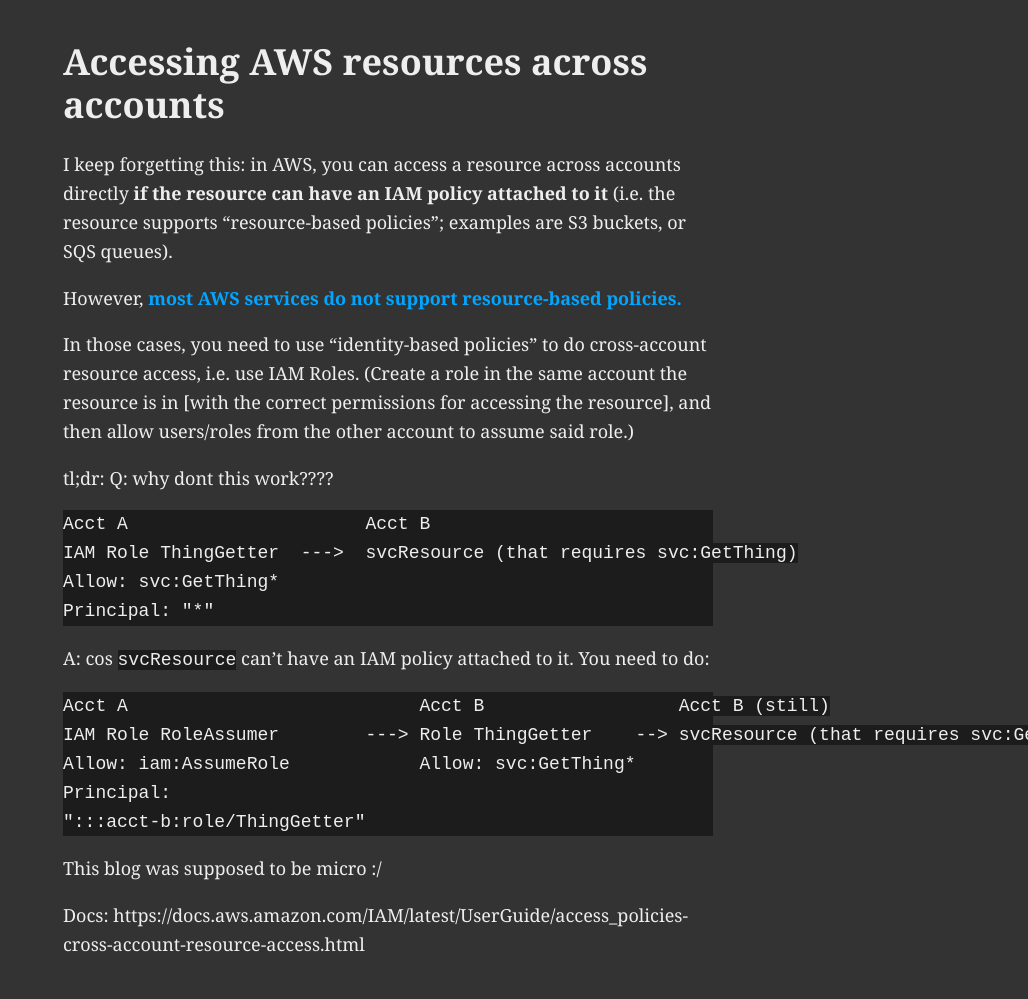
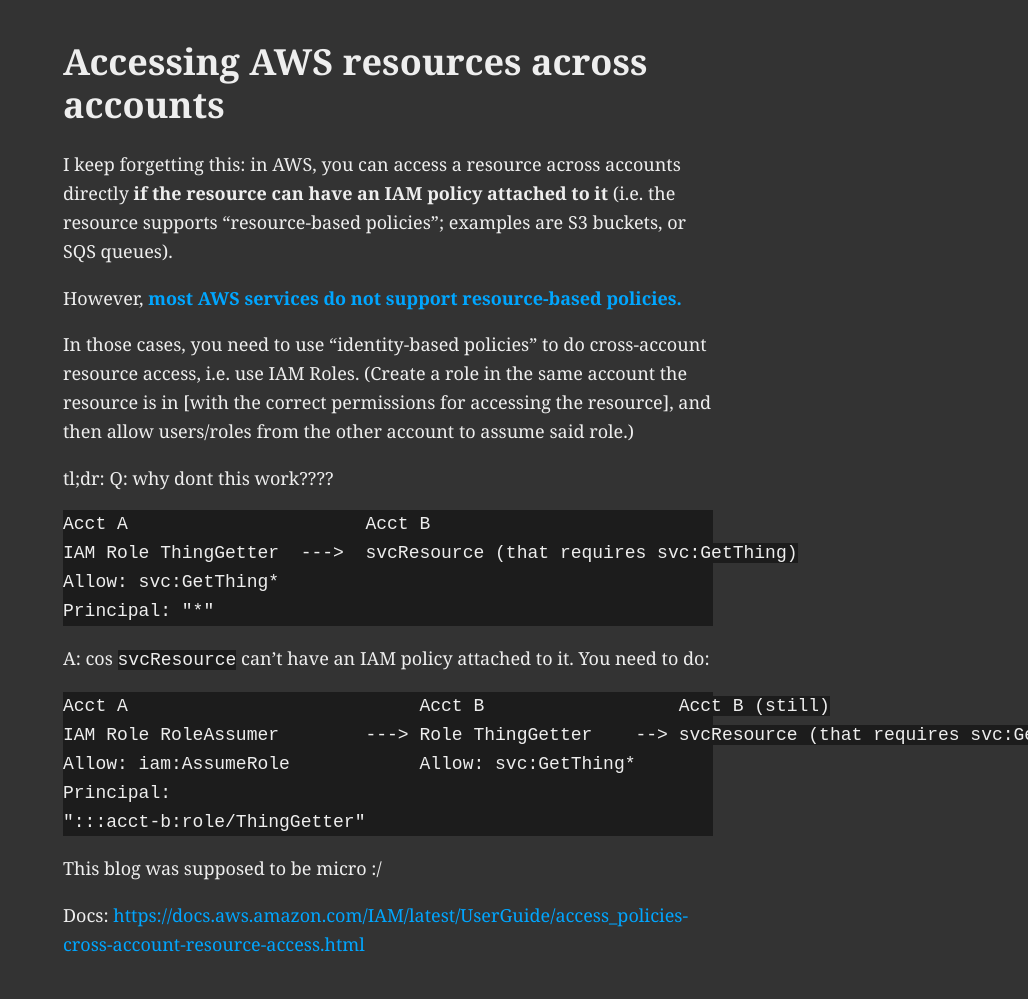
Before and after one commit to denizgenc/denizgenc.github.io, a Jekyll site: the page built from microblog/2024-11-25.md, in a window 1280 px wide. Shown: the whole page, without its empty margins (252-1280 px from the left). Built offline with Jekyll 4.4.1, drawn with Linux system fonts in a browser that asks for light colours; our own code applies the rules of GitHub Pages for plain Markdown files.

```diff
--- a/microblog/2024-11-25.md
+++ b/microblog/2024-11-25.md
@@ -30,4 +30,4 @@ Principal:
 
 This blog was supposed to be micro :/
 
-Docs: https://docs.aws.amazon.com/IAM/latest/UserGuide/access_policies-cross-account-resource-access.html
+Docs: <https://docs.aws.amazon.com/IAM/latest/UserGuide/access_policies-cross-account-resource-access.html>
```
Also changed, not shown: microblog/2025-08-27.md (+1 -1 lines).
